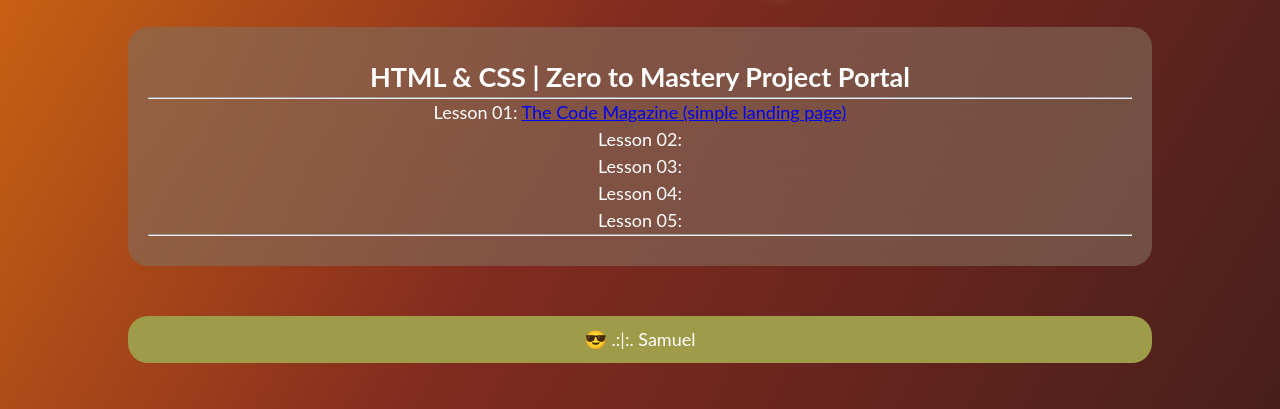
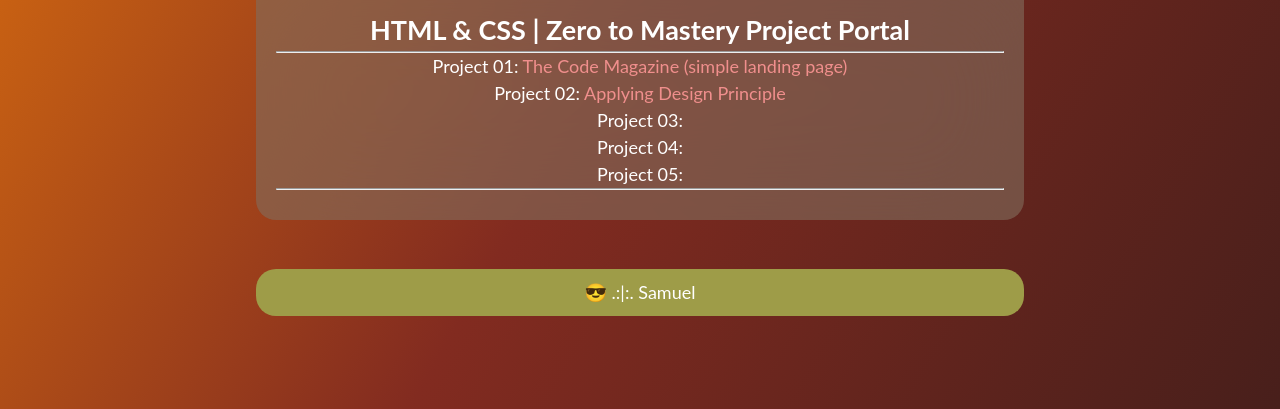
Before and after one commit to Koigor97/html_css, a plain HTML site: page index.html in a window 1280 px wide. Shown: the part 391-800 px from the top of the page. Drawn offline with Linux system fonts and the light colour scheme.

Commit message:
Add Applying Design principle project link to portal.

```diff
--- a/css/styles.css
+++ b/css/styles.css
@@ -38,7 +38,7 @@
 }
 
 header img {
-    width: 20rem;
+    width: 15rem;
     border-radius: 50%;
 }
 
@@ -51,9 +51,14 @@
 
 }
 
+.links {
+    list-style: none;
 
-main li {
-    list-style: none;
+}
+
+.links li a {
+    color: var(--bg-gradient1);
+    text-decoration: none;
 }
 
 h1 {
@@ -81,12 +86,12 @@
     }
 
     header img {
-        width: 30rem;
+        width: 20rem;
     }
 
     main,
     footer {
-        width: 80vw;
+        width: 85vw;
         border-radius: 2rem;
     }
 
@@ -98,5 +103,8 @@
         padding: none;
     }
 
-
+    main,
+    footer {
+        width: 60vw;
+    }
 }
--- a/design/style.css
+++ b/design/style.css
@@ -242,6 +242,7 @@
 
 footer {
   color: var(--footer-color);
+  margin-block-start: 6rem;
   margin-block-end: 4.8rem;
   font-size: 1.4rem;
 
@@ -331,7 +332,7 @@
 
   .grid-3-cols {
     grid-template-columns: repeat(3, 1fr);
-    column-gap: 8rem;
+    column-gap: 7rem;
   }
 
   .grid-3-cols div {
--- a/index.html
+++ b/index.html
@@ -25,27 +25,27 @@
             <hr />
             <ul class="links">
                 <li class="weeks week2">
-                    Lesson 01:
+                    Project 01:
                     <a href="https://koigor97.github.io/html_css/the_code_magazine/" target="_blank" rel="">
                         The Code Magazine (simple landing page)
                     </a>
                 </li>
                 <li class="weeks week2">
-                    Lesson 02:
-                    <a href="#" target="_blank" rel="">
-
+                    Project 02:
+                    <a href="https://koigor97.github.io/html_css/design/" target="_blank" rel="">
+                        Applying Design Principle
                     </a>
                 </li>
                 <li class="weeks week3">
-                    Lesson 03:
+                    Project 03:
                     <a href="#" target="_blank" rel=""></a>
                 </li>
                 <li class="weeks week4">
-                    Lesson 04:
+                    Project 04:
                     <a href="#" target="_blank" rel=""></a>
                 </li>
                 <li class="weeks week5">
-                    Lesson 05:
+                    Project 05:
                     <a href="#" target="_blank" rel=""></a>
                 </li>
 
```
